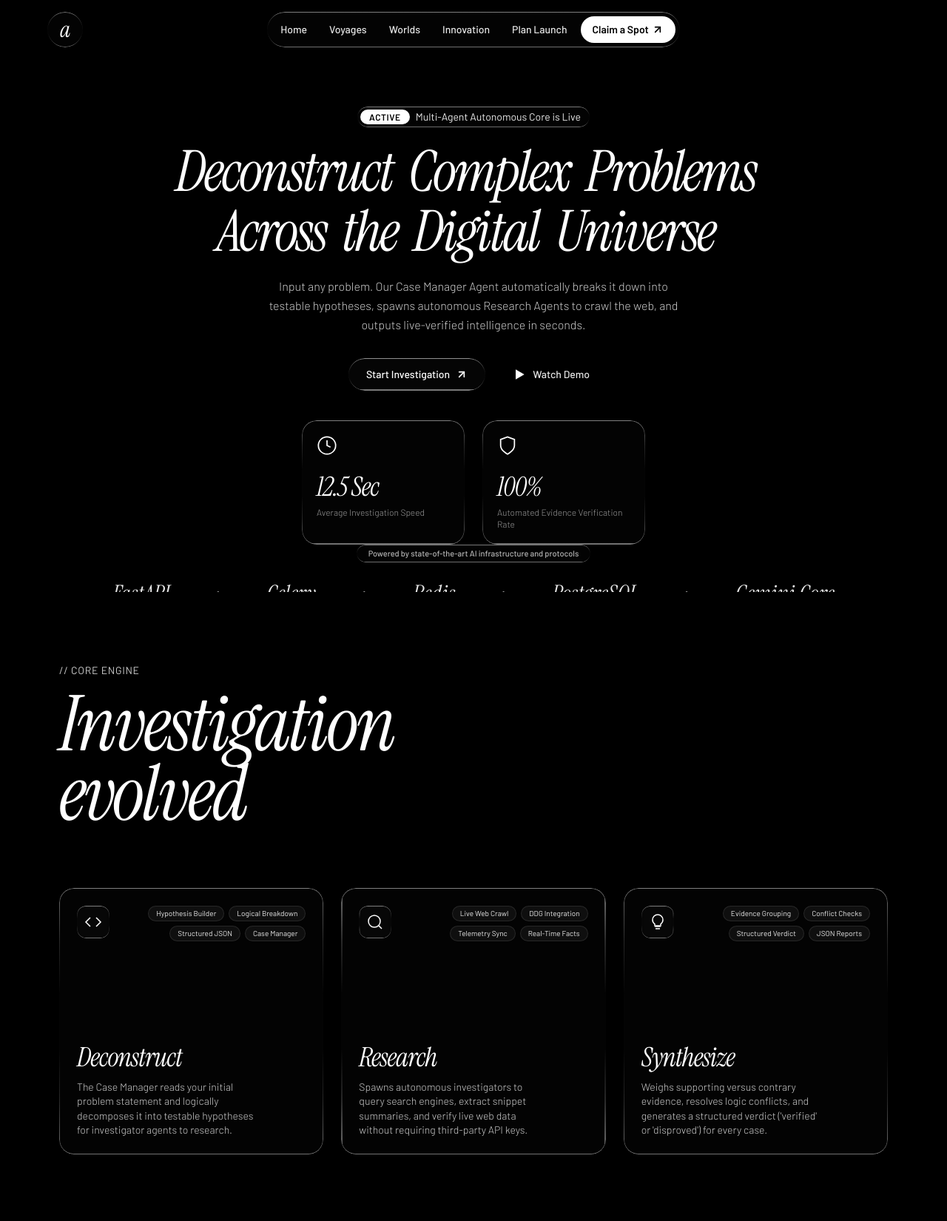
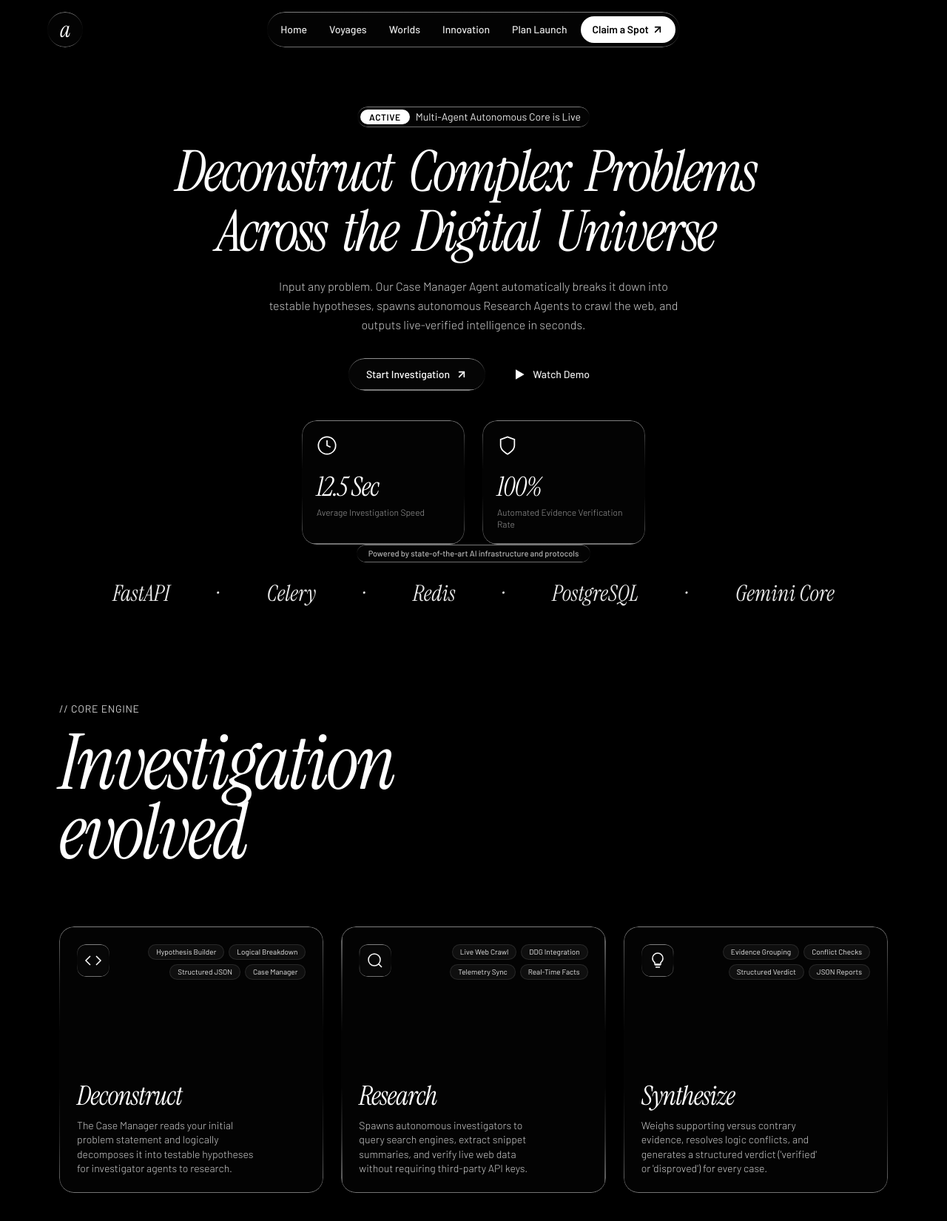
Before and after one commit to Edge-Explorer/AgentBond-AI, a React (Vite) app in the folder frontend/: page / in a window 1280 px wide. Shown: the whole page at 74% size. Before the commit the page ends 1600 px from the top, so only its background shows below. Built offline with nearby package versions, Linux system fonts and the light colour scheme.

Commit message:
style(frontend): prevent cutting off stats cards at bottom boundary by removing overflow-hidden and using min-h-screen

```diff
--- a/frontend/src/sections/CapabilitiesSection.jsx
+++ b/frontend/src/sections/CapabilitiesSection.jsx
@@ -40,7 +40,7 @@ export default function CapabilitiesSection() {
   ];
 
   return (
-    <section id="capabilities" className="relative w-screen min-h-screen bg-transparent overflow-hidden flex flex-col justify-between">
+    <section id="capabilities" className="relative w-screen min-h-screen bg-transparent flex flex-col justify-between">
 
       {/* Foreground Content */}
       <div className="relative z-10 px-8 md:px-16 lg:px-20 pt-24 pb-10 flex flex-col min-h-screen justify-between">
--- a/frontend/src/sections/HeroSection.jsx
+++ b/frontend/src/sections/HeroSection.jsx
@@ -23,7 +23,7 @@ export default function HeroSection() {
   };
 
   return (
-    <section id="home" className="relative w-screen h-screen bg-transparent overflow-hidden flex flex-col justify-between z-10">
+    <section id="home" className="relative w-screen min-h-screen bg-transparent flex flex-col justify-between z-10">
 
       {/* Main Content Layout */}
       <motion.div
```
